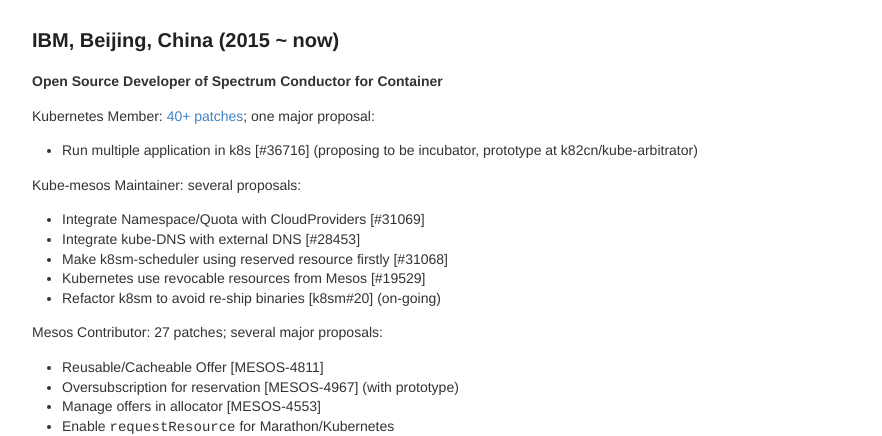
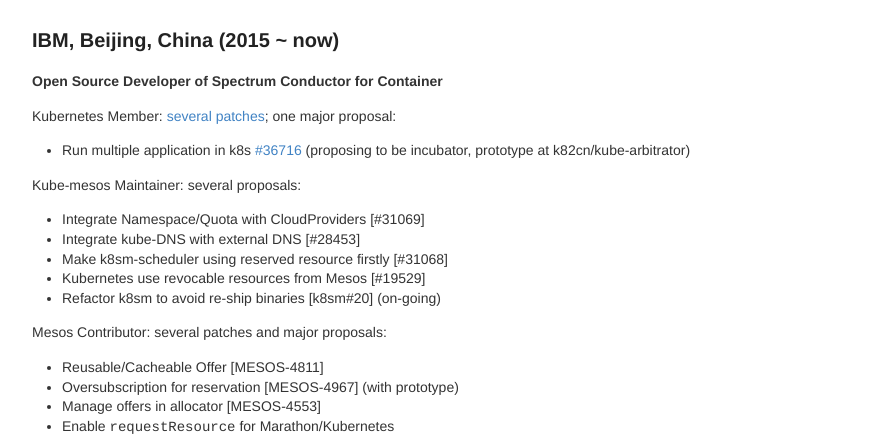
Before and after one commit to k82cn/k82cn.github.io, a Jekyll site: the page built from about.md, in a window 1280 px wide and 900 px high. Shown: the part 328-764 px from the top of the window, without its empty margins (198-1080 px from the left). Built offline with Jekyll 4.4.1, drawn with Linux system fonts in a browser that asks for light colours.

Commit message:
Updated about.md.

```diff
--- a/about.md
+++ b/about.md
@@ -12,9 +12,9 @@
 
 __Open Source Developer of Spectrum Conductor for Container__
 
-Kubernetes Member: [40+ patches](http://t.cn/RMF2x2B); one major proposal:
+Kubernetes Member: [several patches](http://t.cn/RMF2x2B); one major proposal:
 
-* Run multiple application in k8s [#36716] (proposing to be incubator, prototype at k82cn/kube-arbitrator)
+* Run multiple application in k8s [#36716](https://github.com/kubernetes/kubernetes/issues/36716) (proposing to be incubator, prototype at k82cn/kube-arbitrator)
 
 Kube-mesos Maintainer: several proposals:
 
@@ -24,7 +24,7 @@
 * Kubernetes use revocable resources from Mesos [#19529]
 * Refactor k8sm to avoid re-ship binaries [k8sm#20] (on-going)
 
-Mesos Contributor: 27 patches; several major proposals:
+Mesos Contributor: several patches and major proposals:
 
 * Reusable/Cacheable Offer [MESOS-4811]
 * Oversubscription for reservation [MESOS-4967] (with prototype)
```
